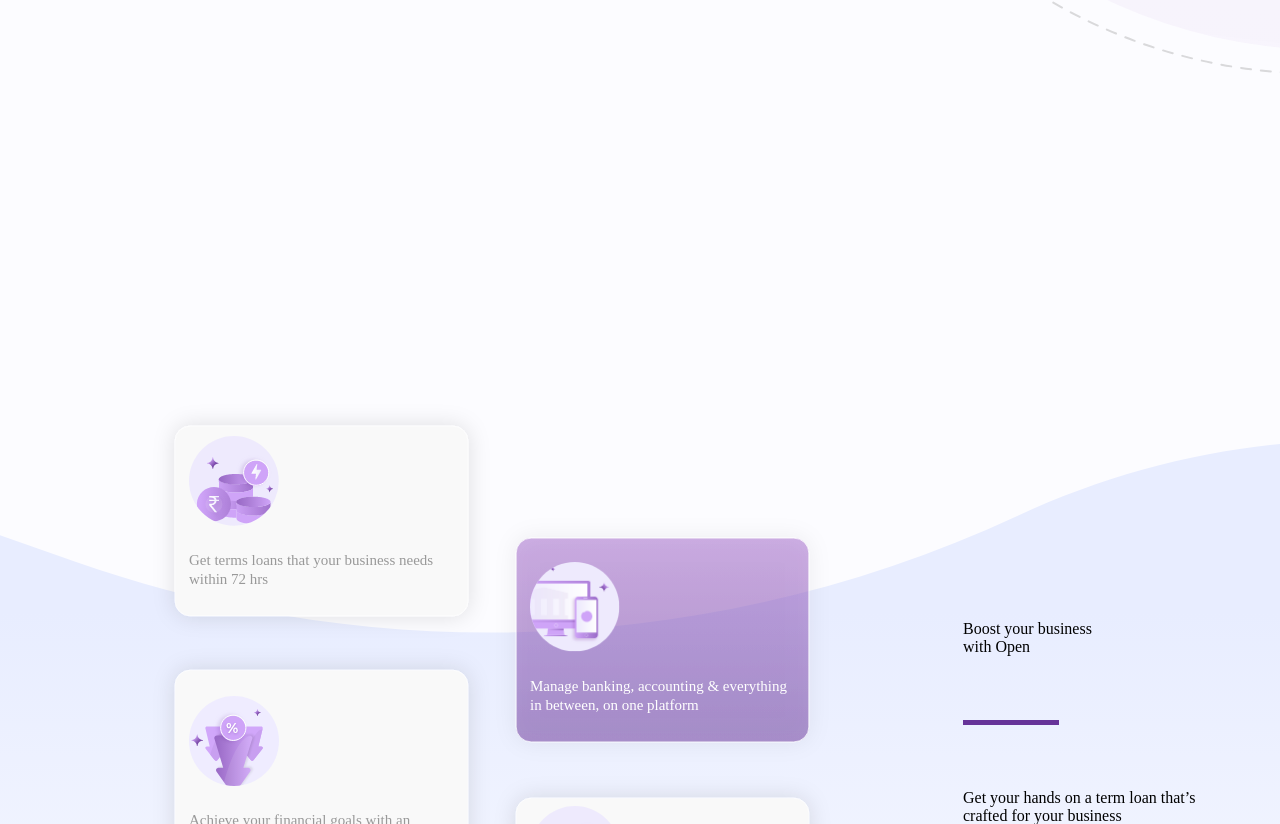
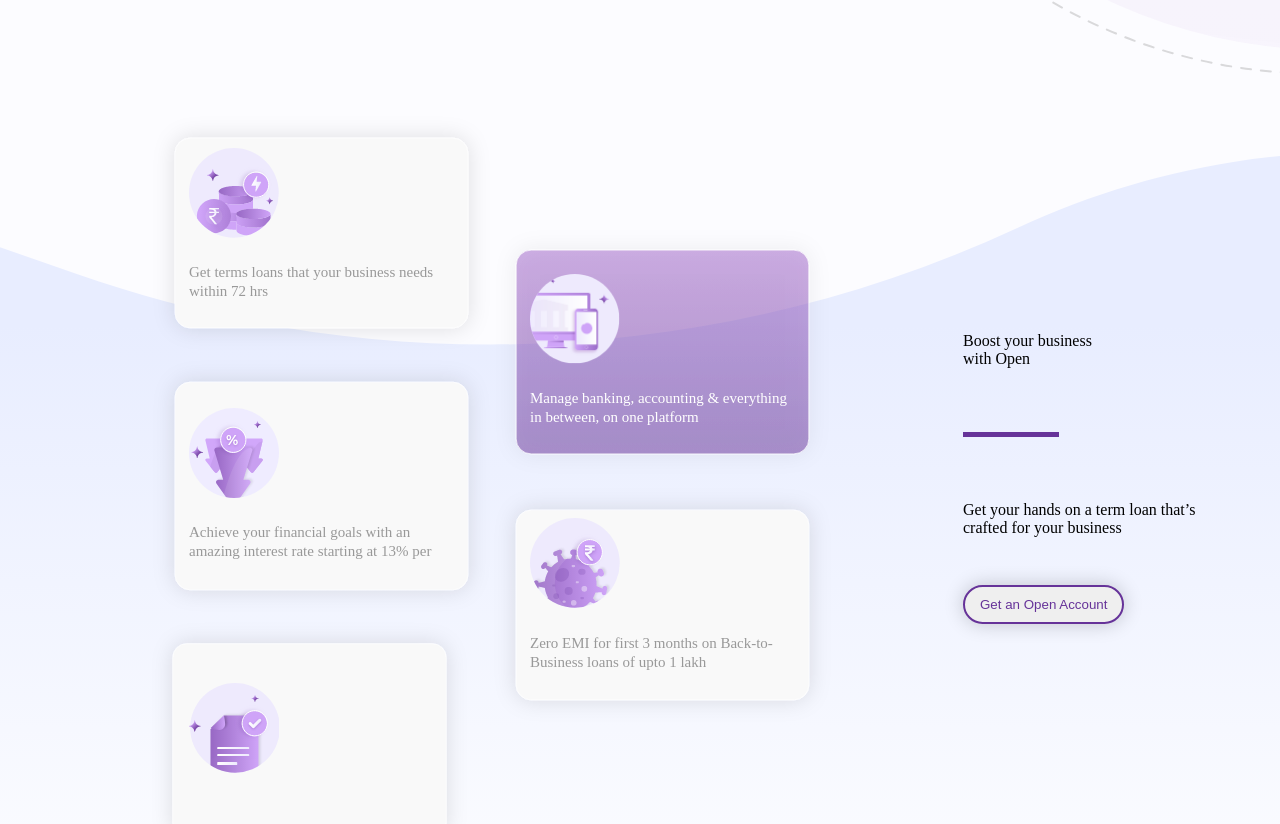
Before and after one commit to nirajsingh5396/Angular-assignment-, an Angular app: page /#/assignment in a window 1280 px wide. Shown: the part 856-1680 px from the top of the page. Built offline with nearby package versions, Linux system fonts and the light colour scheme.

Commit message:
Updated styling of card-media

```diff
--- a/src/app/assignment/card-media/card-media.component.scss
+++ b/src/app/assignment/card-media/card-media.component.scss
@@ -1,8 +1,6 @@
 .sol_wave_bg{
-top: 1209px;
-left: 0.0001220703125px;
-width: 100%;
-height: 936px;
+position: relative;
+bottom: 18rem;
 background: transparent url('/assets/img/sol_wave_bg.svg') 0% 0% no-repeat padding-box;
 opacity: 1;
 }
```
Also changed, not shown: src/app/assignment/media/media.component.html (+1 -7 lines).
